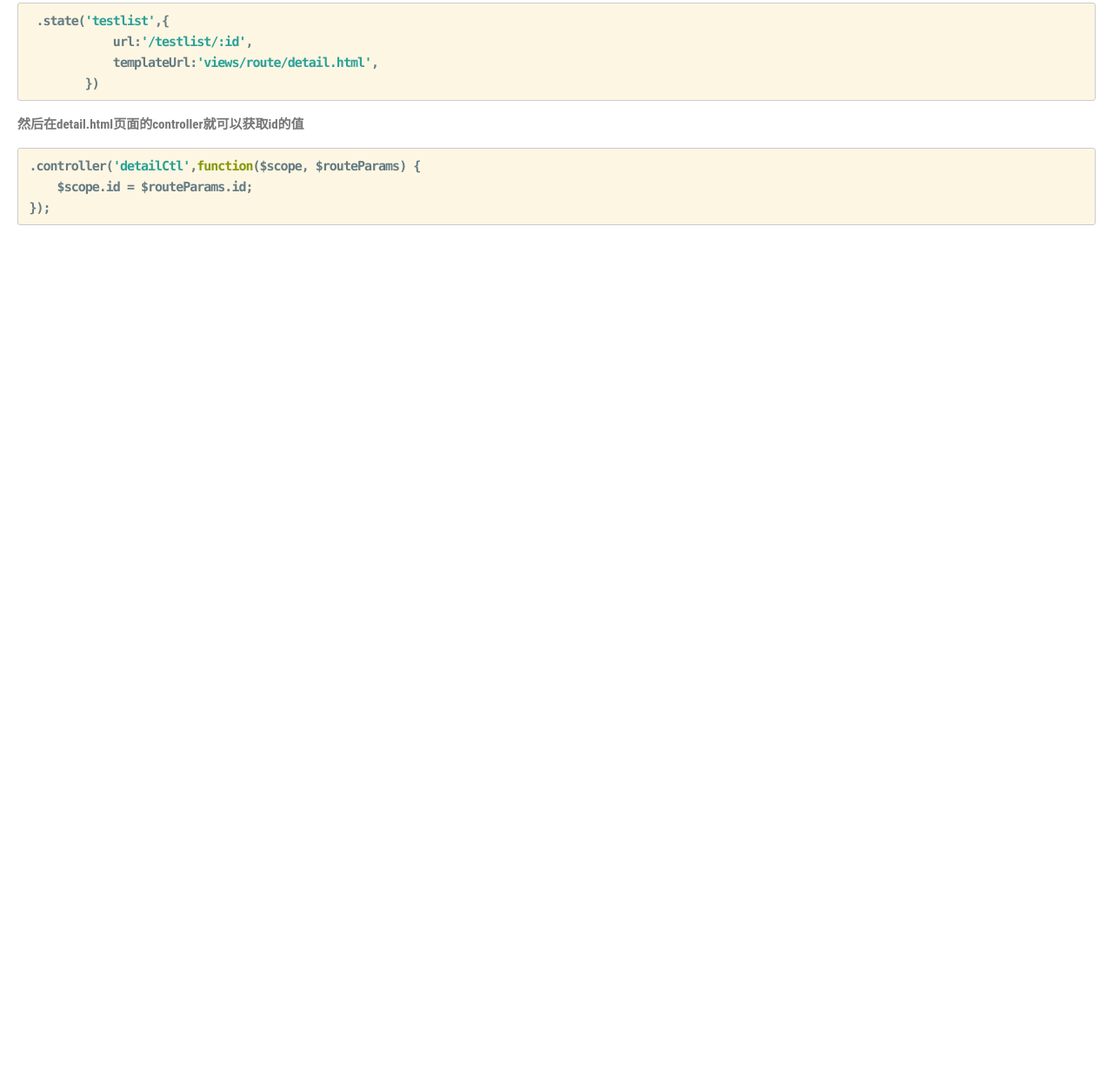
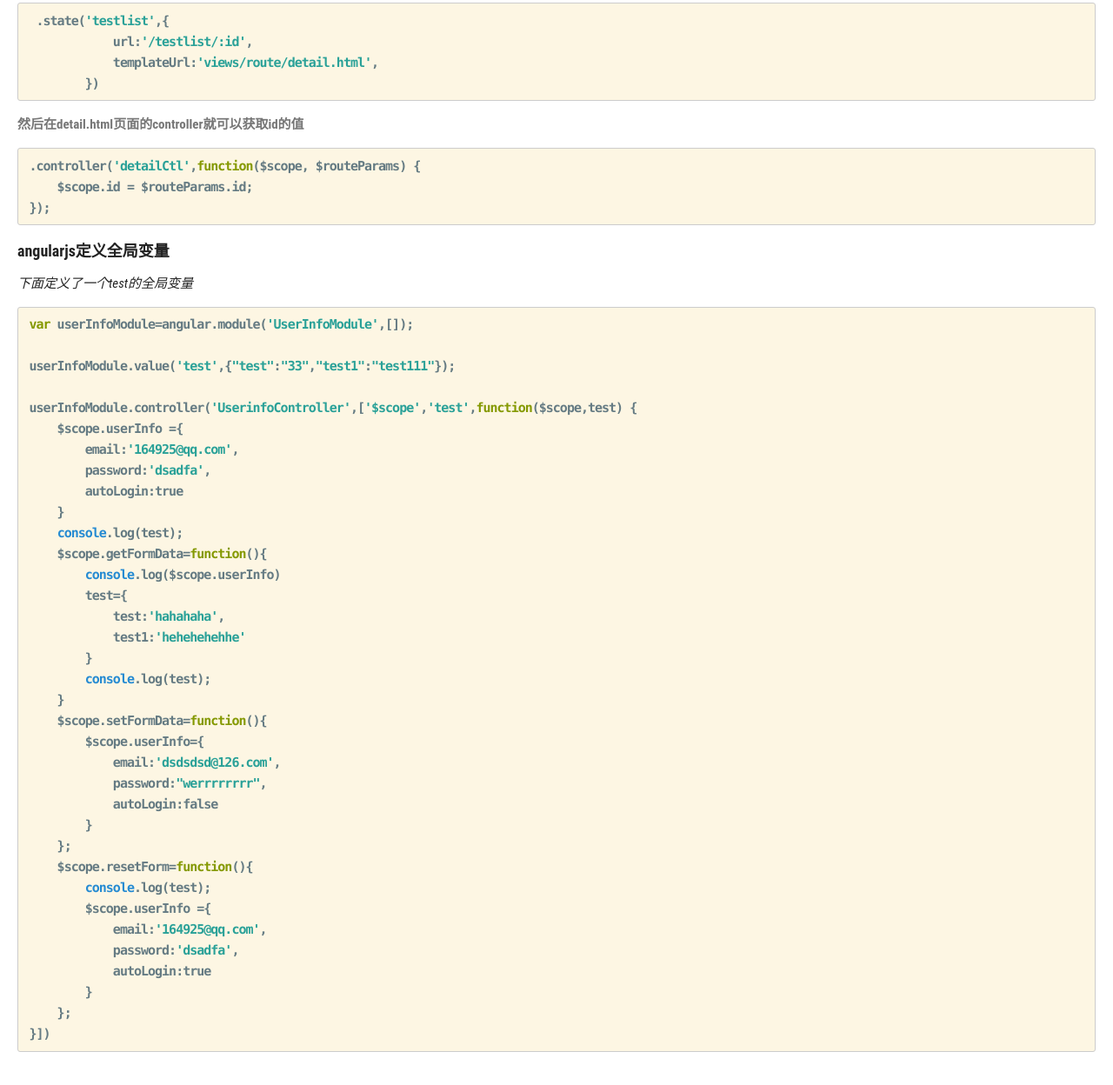
Before and after one commit to dechangwang/dechangwang.github.io, a plain HTML site: page views/angularjs.html in a window 1280 px wide. Shown: the part 1277-2525 px from the top of the page at 87% size. Before the commit the page ends 1577 px from the top, so only its background shows below. Drawn offline with Linux system fonts and the light colour scheme.

Commit message:
define global variable in angularjs

```diff
--- a/views/angularjs.html
+++ b/views/angularjs.html
@@ -2,7 +2,7 @@
 <html>
 <head>
   <meta http-equiv="Content-Type" content="text/html; charset=UTF-8" />
-  <title>angularjs页面传参</title>
+  <title>angularjs页面传参.html</title>
   <meta name="generator" content="Haroopad 0.13.1" />
   <meta name="viewport" content="width=device-width, initial-scale=1.0">
 
@@ -51,7 +51,7 @@
     <span class="hljs-keyword">var</span> product_id = $stateParams.product_id;
     <span class="hljs-built_in">console</span>.log(product_id);
 }]);
-</code></pre><p><a href="https://www.zhihu.com/question/33565135">以上参考这里</a></p><h5 id="网页常少不了使用超链接传值，这该怎样实现呢？"><a name="网页常少不了使用超链接传值，这该怎样实现呢？" href="#网页常少不了使用超链接传值，这该怎样实现呢？"></a>网页常少不了使用超链接传值，这该怎样实现呢？</h5><p><em>项目中使用的是ui-route</em></p><h6 id="例如有如下页面"><a name="例如有如下页面" href="#例如有如下页面"></a>例如有如下页面</h6><pre><code class="html" data-origin="<pre><code class=&quot;html&quot;>&amp;lt;h3&amp;gt;Route :WEB-INF/List.html&amp;lt;/h3&amp;gt;
+</code></pre><p><a href="https://www.zhihu.com/question/33565135">以上参考这里</a></p><h5 id="网页常少不了使用超链接传值，这该怎样是实现呢？"><a name="网页常少不了使用超链接传值，这该怎样是实现呢？" href="#网页常少不了使用超链接传值，这该怎样是实现呢？"></a>网页常少不了使用超链接传值，这该怎样是实现呢？</h5><p><em>项目中使用的是ui-route</em></p><h6 id="例如有如下页面"><a name="例如有如下页面" href="#例如有如下页面"></a>例如有如下页面</h6><pre><code class="html" data-origin="<pre><code class=&quot;html&quot;>&amp;lt;h3&amp;gt;Route :WEB-INF/List.html&amp;lt;/h3&amp;gt;
 &amp;lt;ul ng-controller=&quot;listCtl&quot;&amp;gt;
     &amp;lt;li ng-repeat=&quot;id in [1, 2, 3 ]&quot;&amp;gt;
         &amp;lt;a href=&quot;#/testlist/{{id}}&quot;&amp;gt;ID{{id}}&amp;lt;/a&amp;gt;
@@ -77,6 +77,76 @@
 </code></pre>">.controller(<span class="hljs-string">'detailCtl'</span>,<span class="hljs-function"><span class="hljs-keyword">function</span><span class="hljs-params">($scope, $routeParams)</span> </span>{
     $scope.id = $routeParams.id;
 });
+</code></pre><h5 id="angularjs定义全局变量"><a name="angularjs定义全局变量" href="#angularjs定义全局变量"></a>angularjs定义全局变量</h5><p><em>下面定义了一个test的全局变量</em></p><pre class="javascript hljs"><code class="javascript" data-origin="<pre><code class=&quot;javascript&quot;>var userInfoModule=angular.module('UserInfoModule',[]);
+
+userInfoModule.value('test',{&quot;test&quot;:&quot;33&quot;,&quot;test1&quot;:&quot;test111&quot;});
+
+userInfoModule.controller('UserinfoController',['$scope','test',function($scope,test) {
+    $scope.userInfo ={
+        email:'164925@qq.com',
+        password:'dsadfa',
+        autoLogin:true
+    }
+    console.log(test);
+    $scope.getFormData=function(){
+        console.log($scope.userInfo)
+        test={
+            test:'hahahaha',
+            test1:'hehehehehhe'
+        }
+        console.log(test);
+    }
+    $scope.setFormData=function(){
+        $scope.userInfo={
+            email:'dsdsdsd@126.com',
+            password:&quot;werrrrrrrr&quot;,
+            autoLogin:false
+        }
+    };
+    $scope.resetForm=function(){
+        console.log(test);
+        $scope.userInfo ={
+            email:'164925@qq.com',
+            password:'dsadfa',
+            autoLogin:true
+        }
+    };
+}])
+</code></pre>"><span class="hljs-keyword">var</span> userInfoModule=angular.module(<span class="hljs-string">'UserInfoModule'</span>,[]);
+
+userInfoModule.value(<span class="hljs-string">'test'</span>,{<span class="hljs-string">"test"</span>:<span class="hljs-string">"33"</span>,<span class="hljs-string">"test1"</span>:<span class="hljs-string">"test111"</span>});
+
+userInfoModule.controller(<span class="hljs-string">'UserinfoController'</span>,[<span class="hljs-string">'$scope'</span>,<span class="hljs-string">'test'</span>,<span class="hljs-function"><span class="hljs-keyword">function</span><span class="hljs-params">($scope,test)</span> </span>{
+    $scope.userInfo ={
+        email:<span class="hljs-string">'164925@qq.com'</span>,
+        password:<span class="hljs-string">'dsadfa'</span>,
+        autoLogin:<span class="hljs-literal">true</span>
+    }
+    <span class="hljs-built_in">console</span>.log(test);
+    $scope.getFormData=<span class="hljs-function"><span class="hljs-keyword">function</span><span class="hljs-params">()</span></span>{
+        <span class="hljs-built_in">console</span>.log($scope.userInfo)
+        test={
+            test:<span class="hljs-string">'hahahaha'</span>,
+            test1:<span class="hljs-string">'hehehehehhe'</span>
+        }
+        <span class="hljs-built_in">console</span>.log(test);
+    }
+    $scope.setFormData=<span class="hljs-function"><span class="hljs-keyword">function</span><span class="hljs-params">()</span></span>{
+        $scope.userInfo={
+            email:<span class="hljs-string">'dsdsdsd@126.com'</span>,
+            password:<span class="hljs-string">"werrrrrrrr"</span>,
+            autoLogin:<span class="hljs-literal">false</span>
+        }
+    };
+    $scope.resetForm=<span class="hljs-function"><span class="hljs-keyword">function</span><span class="hljs-params">()</span></span>{
+        <span class="hljs-built_in">console</span>.log(test);
+        $scope.userInfo ={
+            email:<span class="hljs-string">'164925@qq.com'</span>,
+            password:<span class="hljs-string">'dsadfa'</span>,
+            autoLogin:<span class="hljs-literal">true</span>
+        }
+    };
+}])
 </code></pre>
 
 <footer style="position:fixed; font-size:.8em; text-align:right; bottom:0px; margin-left:-25px; height:20px; width:100%;">generated by <a href="http://pad.haroopress.com" target="_blank">haroopad</a></footer>
```
